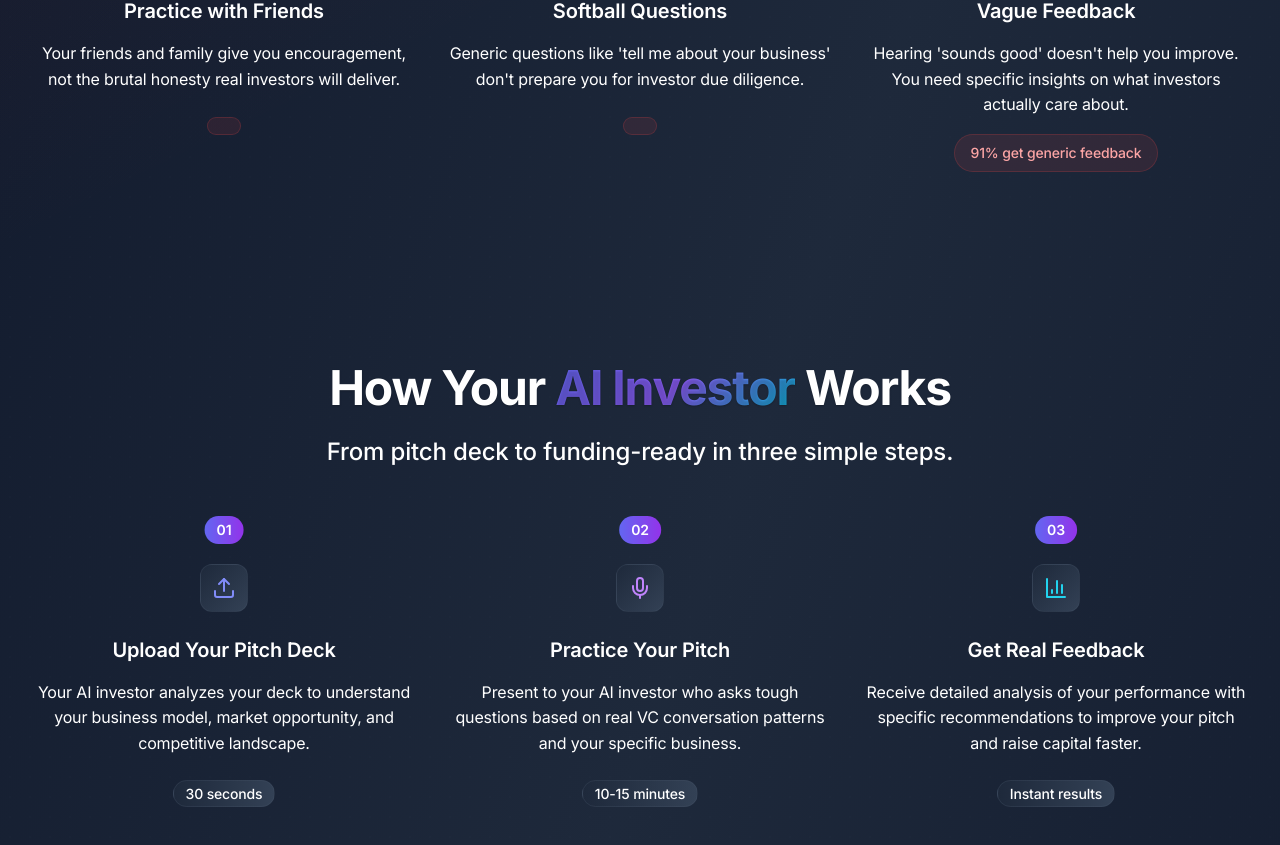
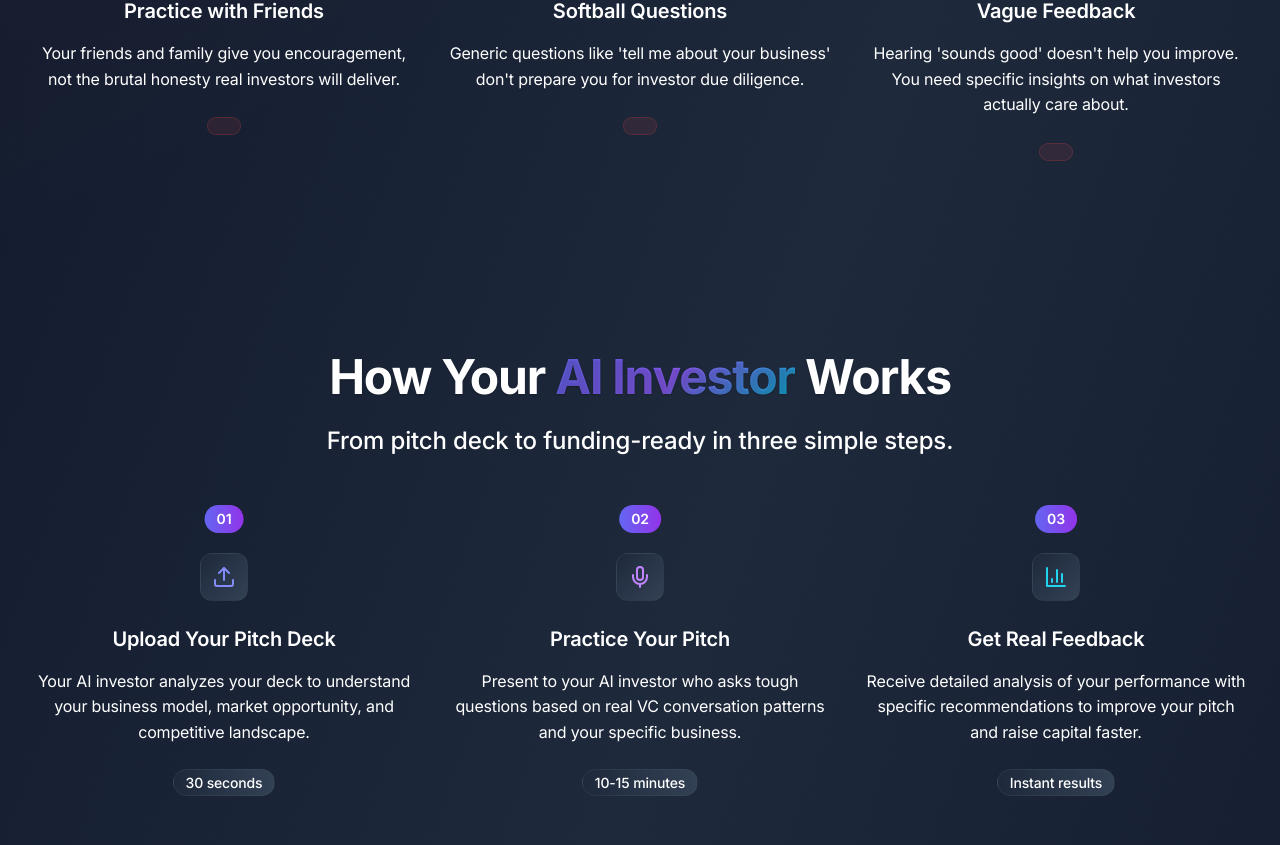
Before and after one commit to rohanvyas01/agentvc01, a React (Vite) app: page / in a window 1280 px wide. Shown: the part 1013-1858 px from the top of the page. Built offline with nearby package versions, Linux system fonts and the light colour scheme.

Commit message:
Updated LandingPage.tsx

```diff
--- a/src/pages/LandingPage.tsx
+++ b/src/pages/LandingPage.tsx
@@ -180,7 +180,6 @@ const LandingPage: React.FC = () => {
                 icon: <Target className="w-8 h-8 text-pink-400" />,
                 title: "Vague Feedback",
                 description: "Hearing 'sounds good' doesn't help you improve. You need specific insights on what investors actually care about.",
-                stat: "91% get generic feedback"
               }
             ].map((item, index) => (
               <motion.div
```
